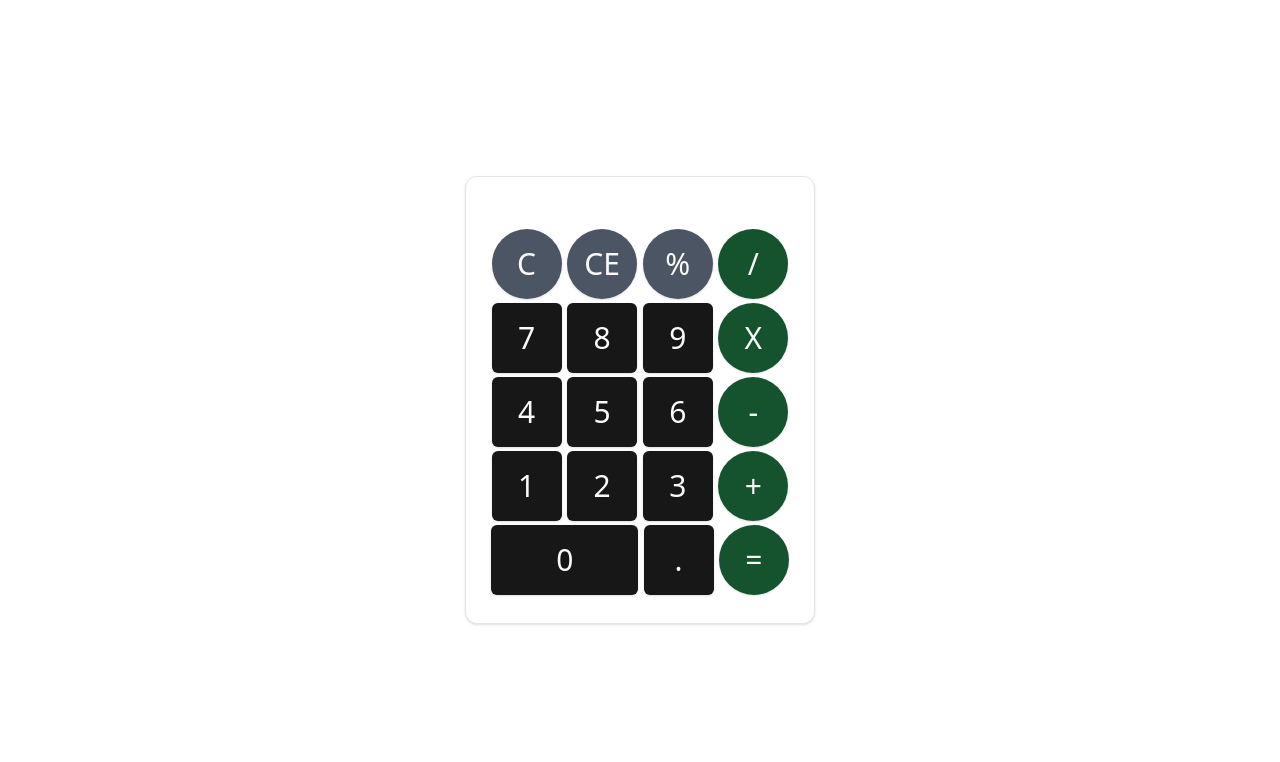
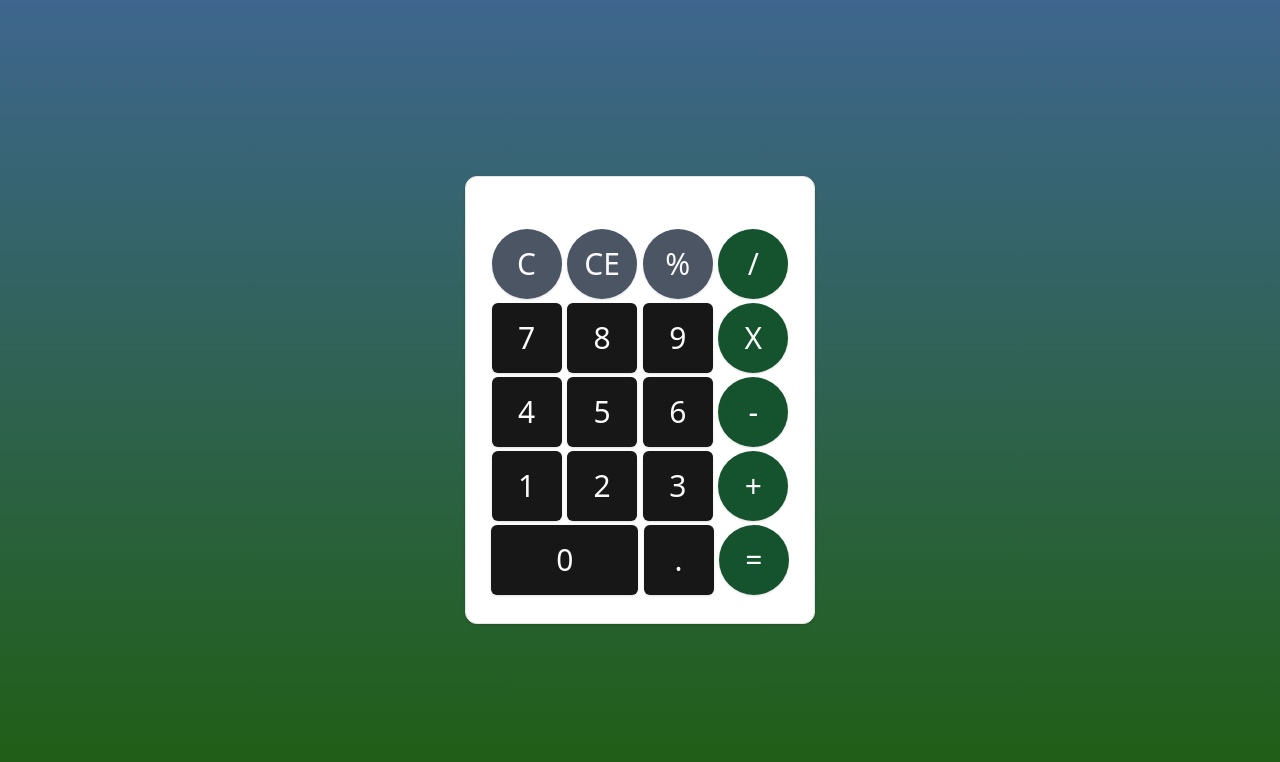
Before and after one commit to temooee/basic-calculator, a Next.js app: page / in a window 1280 px wide. Shown: the top 762 px of the page. Built offline with nearby package versions, Linux system fonts and the light colour scheme.

Commit message:
added styles.css with gradient background

```diff
--- a/src/app/page.tsx
+++ b/src/app/page.tsx
@@ -2,6 +2,8 @@
 import {Card, CardHeader, CardContent} from "@/components/ui/card";
 import {Button} from "@/components/ui/button";
 import {useState} from "react";
+import './styles.css'
+
 
 export default function Home() {
 
@@ -16,7 +18,6 @@ export default function Home() {
             setInputNumber('Error');
             return;
         }
-
 
         // Step 2: Extract Num/Ops
 
--- /dev/null
+++ b/src/app/styles.css
@@ -0,0 +1,3 @@
+body {
+    background: linear-gradient(180deg, #3e668e 0%, #1f5e11 100%);
+}
```
